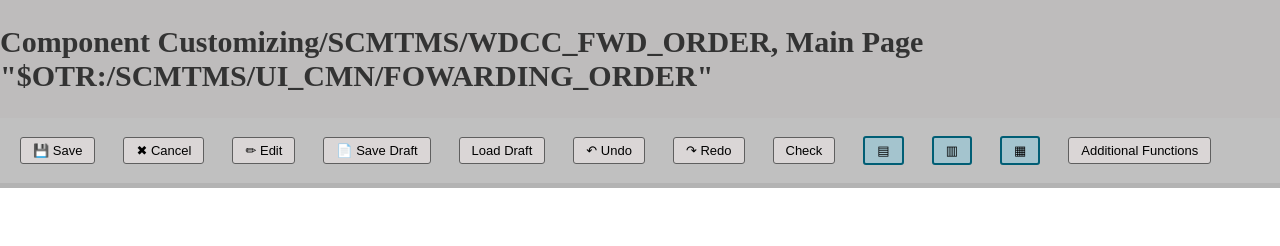
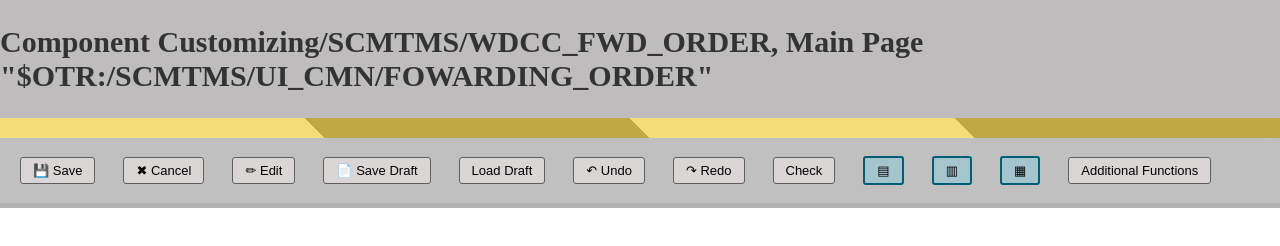
Before and after one commit to felipepaloschii/trabalho-em-dupla, a plain HTML site: page tela 1.html in a window 1280 px wide. Drawn offline with Linux system fonts and the light colour scheme.

Commit message:
listras do cabecario

```diff
--- a/style.css
+++ b/style.css
@@ -106,6 +106,23 @@ margin: 0;
 
 }
 
+.linha_amarela {
+
+height: 20px;
+background-image: linear-gradient(
+45deg,
+#f3d967e1 25%,
+#b89f30e5 25%,
+#b89f30e5 50%,
+#f3d967e1 50%,
+#f3d967e1 75%,
+#b89f30e5 75%,
+#b89f30e5 100%
+
+);
+
+}
+
 
 .cabecalho_alto{
 
--- a/tela 1.html
+++ b/tela 1.html
@@ -11,7 +11,10 @@
         <div class="cabecalho_alto">
             <h2>Component Customizing/SCMTMS/WDCC_FWD_ORDER, Main Page "$OTR:/SCMTMS/UI_CMN/FOWARDING_ORDER"</h2>
 
+
+
      </div>
+     <div class="linha_amarela"></div>
             <div class="cabecalho_baixo">
                 <button class="botao_primario" > 💾 Save </button>
                 <button class="botao_cancel" > ✖ Cancel </button>
```
